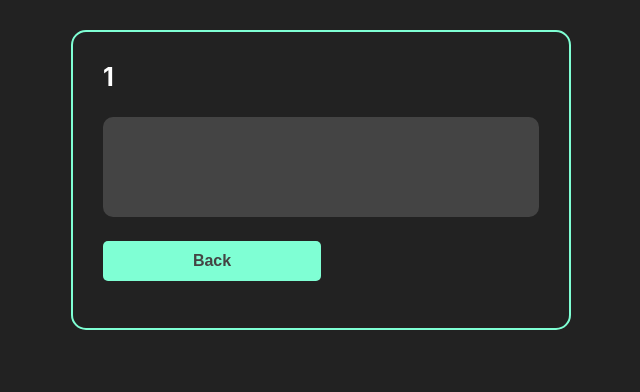
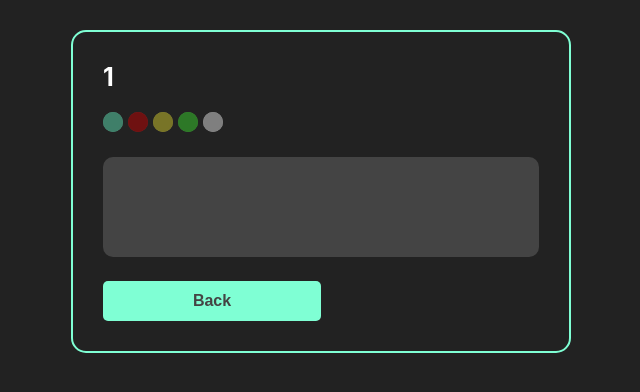
Before and after one commit to gabriel-dp/Sword-ToDo, a React (Create React App) app: page /1 in a window 1280 px wide. Shown: the top 392 px of the page, without its empty margins (319-959 px from the left). Built offline with nearby package versions, Linux system fonts and the light colour scheme.

Commit message:
color selector

```diff
--- a/src/App.jsx
+++ b/src/App.jsx
@@ -34,6 +34,7 @@ const App = () => {
 				id:	uuidv4(),
 				completed: false,
 				description: "",
+				color: '#7fffd4',
 			}];
 
 			setTasks(newTasks);
@@ -48,6 +49,15 @@ const App = () => {
 	const handleChangeDescription = (taskName, text) => {
 		const newTasks = tasks.map(task => {
 			if (task.title === taskName) return { ...task, description: text};
+			return task;
+		});
+
+		setTasks(newTasks);
+	}
+
+	const handleChangeColor = (taskName, hex) => {
+		const newTasks = tasks.map(task => {
+			if (task.title === taskName) return { ...task, color: hex};
 			return task;
 		});
 
@@ -77,6 +87,7 @@ const App = () => {
 							<TaskDetails
 								tasks={tasks}
 								handleChangeDescription={handleChangeDescription}
+								handleChangeColor={handleChangeColor}
 							/>
 						}
 					/>
--- /dev/null
+++ b/src/components/ColorSelector.jsx
@@ -0,0 +1,28 @@
+import React from 'react';
+import { BiCheck } from 'react-icons/bi';
+
+import "./styles/ColorSelector.css";
+
+const ColorSelector = ({selected, handleClickColor}) => {
+    const colors = ["#7fffd4", "#e02222", "#f2ea4e", "#5bf24e", "#ffffff"];
+
+    return (
+        <div className="color-selector">
+            {
+                colors.map((color) => (
+                    <div
+                        className="color-circle"
+                        style={{backgroundColor: `${color}`}}
+                        onClick={()=>handleClickColor(color)}
+                    >
+                        {
+                            (selected == color ? <BiCheck/> : <div className="circle-fade"/>)
+                        }
+                    </div>
+                ))
+            }
+        </div>
+    );
+}
+
+export default ColorSelector;
--- a/src/components/Task.jsx
+++ b/src/components/Task.jsx
@@ -17,13 +17,13 @@ const Task = ({task, handleTaskClick, handleTaskDelete}) => {
 				className='task-container'
 				style={task.completed ?
 					{color:'gray', textDecoration: 'line-through'} :
-					{borderLeft: '6px solid aquamarine'}
+					{borderLeft: `8px solid ${task.color}`}
 				}
 			>
 				<div
 					className='task-title'
 					onClick={handleTaskDetailsClick}
-					style={task.completed ? {marginLeft: 6} : {}}
+					style={task.completed ? {marginLeft: 8} : {}}
 				>
 					<p>{task.title}</p>
 				</div>
--- a/src/components/TaskDetails.jsx
+++ b/src/components/TaskDetails.jsx
@@ -3,11 +3,12 @@ import { useParams, useNavigate } from 'react-router-dom';
 import TextareaAutosize from 'react-textarea-autosize';
 
 import Header from './Header.jsx';
+import ColorSelector from './ColorSelector.jsx';
 import Button from './Button.jsx';
 
 import './styles/TaskDetails.css';
 
-const TaskDetails = ({tasks, handleChangeDescription}) => {
+const TaskDetails = ({tasks, handleChangeDescription, handleChangeColor}) => {
     const params = useParams();
 
     const navigate = useNavigate();
@@ -16,9 +17,11 @@ const TaskDetails = ({tasks, handleChangeDescription}) => {
     }
 
     let description = '';
+    let color = '';
     tasks.map(task => {
         if (task.title === params.taskTitle) {
             description = task.description;
+            color = task.color;
         }
     });
 
@@ -31,9 +34,18 @@ const TaskDetails = ({tasks, handleChangeDescription}) => {
         handleChangeDescription(params.taskTitle, inputData);
     }, [inputData]);
 
+    const handleClickColor = (color) => {
+        handleChangeColor(params.taskTitle, color);
+    }
+
+
     return (
         <>
             <Header text={params.taskTitle}/>
+            <ColorSelector
+                selected={color}
+                handleClickColor={handleClickColor}
+            />
             <TextareaAutosize
                 value={inputData}
                 onChange={handleInputChange}
--- /dev/null
+++ b/src/components/styles/ColorSelector.css
@@ -0,0 +1,33 @@
+.color-selector {
+    height: 20px;
+    width: 100%;
+    margin: 10px 0;
+    display: flex;
+    flex-direction: row;
+    overflow: visible;
+}
+
+.color-circle {
+    height: 20px;
+    width: 20px;
+    border-radius: 50%;
+    margin-right: 5px;
+    cursor: pointer;
+    display: flex;
+    justify-content: center;
+    align-items: center;
+    font-size: 17px;
+    color: #222;
+}
+
+.circle-fade {
+    background-color: rgba(0,0,0,0.5);
+    height: 100%;
+    width: 100%;
+    border-radius: 50%;
+    transition: all 0.2s ease;
+}
+
+.circle-fade:hover {
+    background-color: transparent;
+}
```
